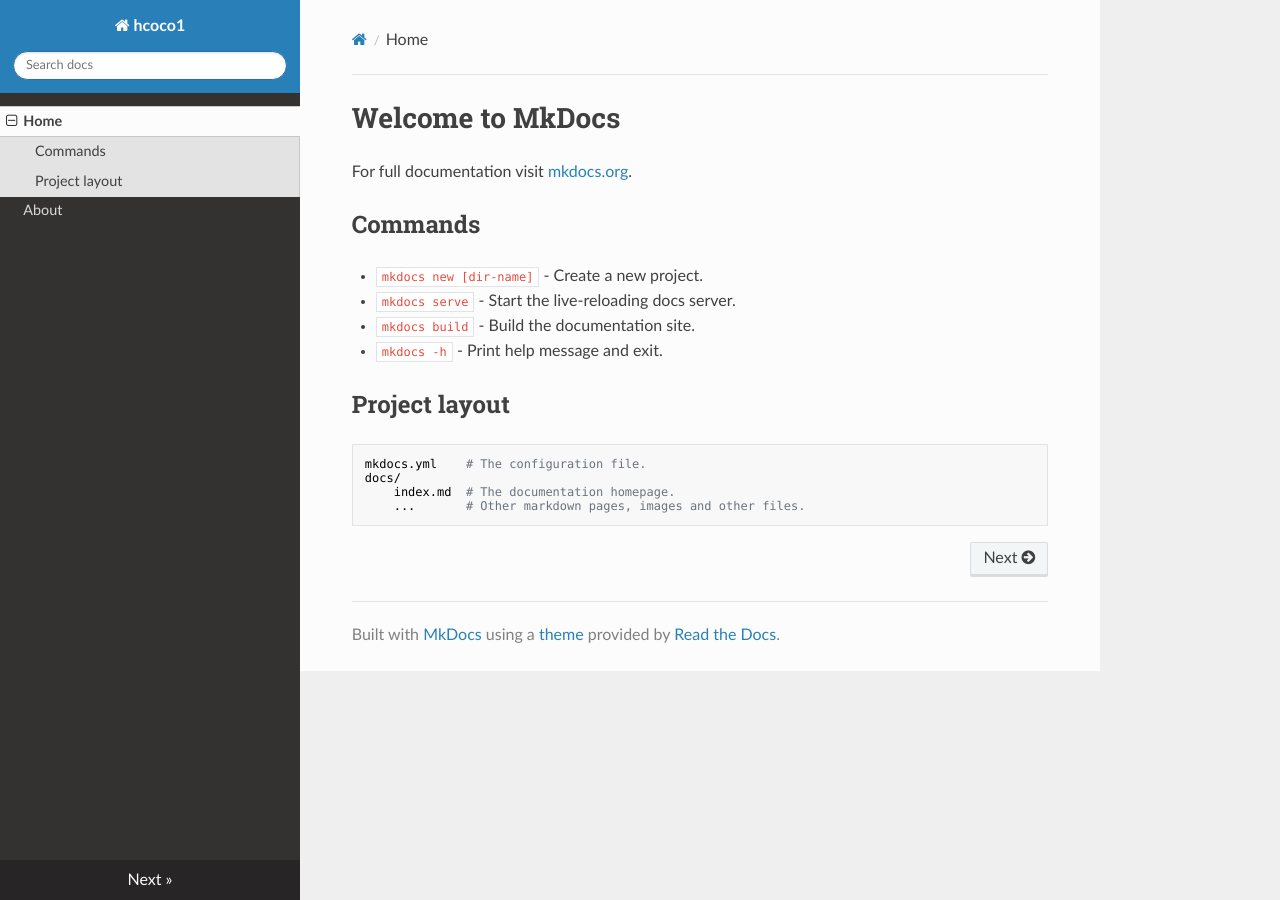
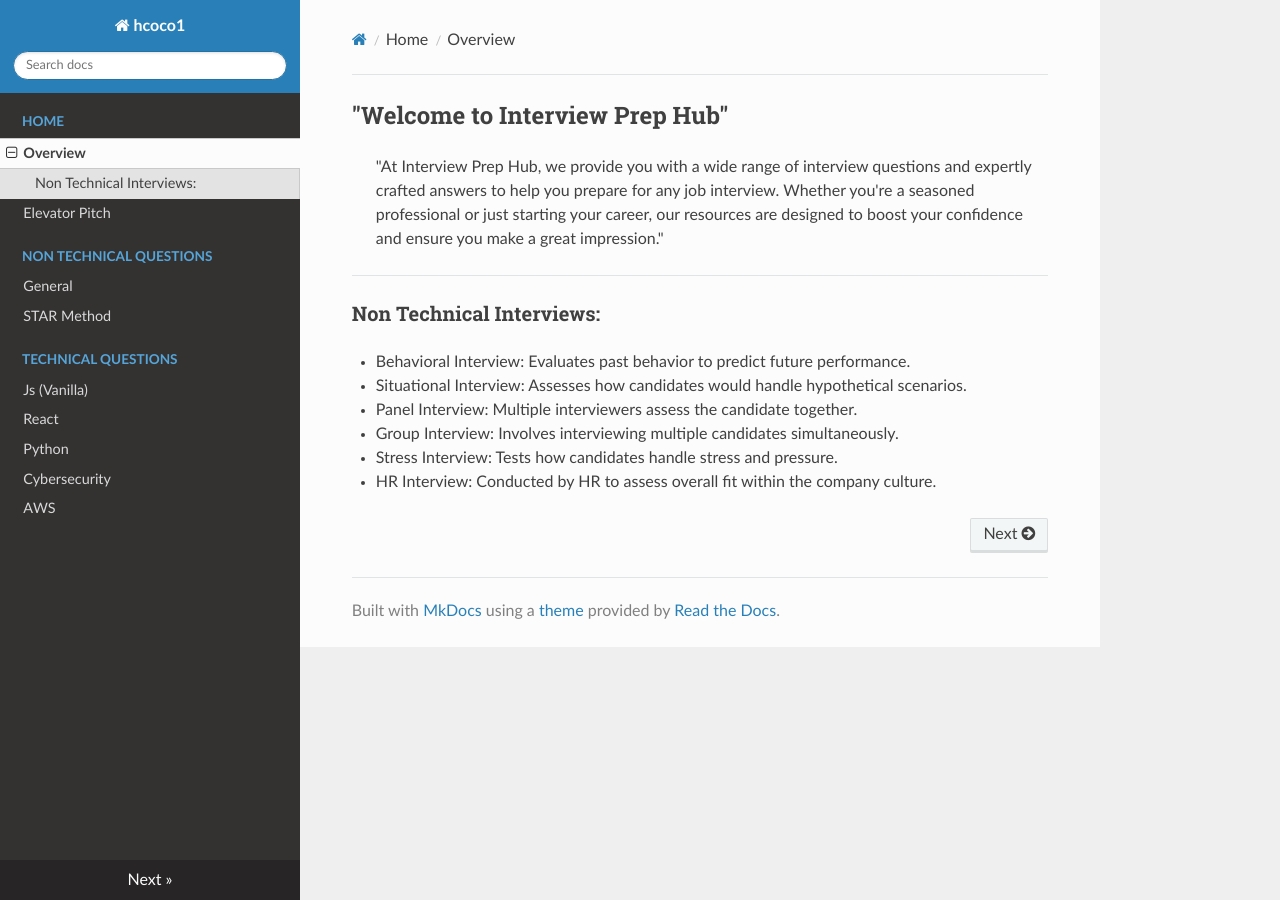
Before and after one commit to hcoco1/Interview-Prep-Hub, an MkDocs documentation site: the page built from docs/index.md, in a window 1280 px wide. Built offline with MkDocs 1.6.1, drawn with Linux system fonts in a browser that asks for light colours; nearby versions of some CDN libraries.

Commit message:
new files aded

```diff
--- a/docs/index.md
+++ b/docs/index.md
@@ -1,17 +1,19 @@
-# Welcome to MkDocs
 
-For full documentation visit [mkdocs.org](https://www.mkdocs.org).
 
-## Commands
+## "Welcome to Interview Prep Hub"
 
-* `mkdocs new [dir-name]` - Create a new project.
-* `mkdocs serve` - Start the live-reloading docs server.
-* `mkdocs build` - Build the documentation site.
-* `mkdocs -h` - Print help message and exit.
+>"At Interview Prep Hub, we provide you with a wide range of interview questions and expertly crafted answers to help you prepare for any job interview. Whether you're a seasoned professional or just starting your career, our resources are designed to boost your confidence and ensure you make a great impression."
 
-## Project layout
+---
 
-    mkdocs.yml    # The configuration file.
-    docs/
-        index.md  # The documentation homepage.
-        ...       # Other markdown pages, images and other files.
+
+### Non Technical Interviews:
+
+
+
+- Behavioral Interview: Evaluates past behavior to predict future performance.
+- Situational Interview: Assesses how candidates would handle hypothetical scenarios.
+- Panel Interview: Multiple interviewers assess the candidate together.
+- Group Interview: Involves interviewing multiple candidates simultaneously.
+- Stress Interview: Tests how candidates handle stress and pressure.
+- HR Interview: Conducted by HR to assess overall fit within the company culture.
--- a/mkdocs.yml
+++ b/mkdocs.yml
@@ -1,7 +1,20 @@
 site_name: hcoco1
 
 nav:
-  - Home: index.md
-  - About: about.md
+  - Home:
+      - Overview: 'index.md'
+      - Elevator Pitch: 'pitch.md'
+  - Non Technical Questions:
+      - General: 'questions.md'
+      - STAR Method: 'star.md'
+
+  - Technical Questions:
+    - Js (Vanilla): 'vanilla.md'
+    - React: 'react.md'
+    - Python: 'python.md'
+    - Cybersecurity: 'cyber.md'
+    - AWS: 'aws.md'
+
+
 
 theme: readthedocs
```
Also changed, not shown: docs/cyber.md (added, +1 -0 lines), docs/pitch.md (added, +11 -0 lines), docs/questions.md (added, +28 -0 lines), docs/star.md (added, +59 -0 lines), docs/aws.md (added), docs/python.md (added), docs/react.md (added), docs/vanilla.md (added).
